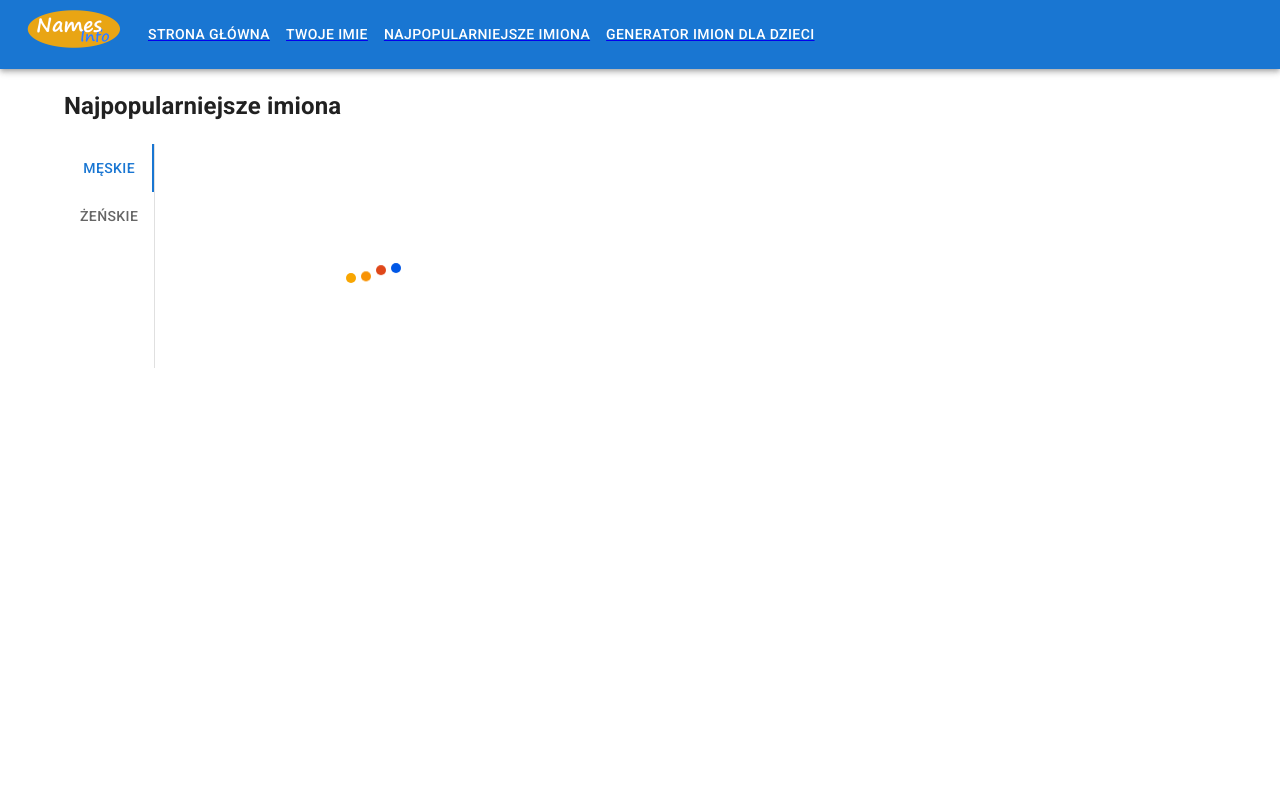
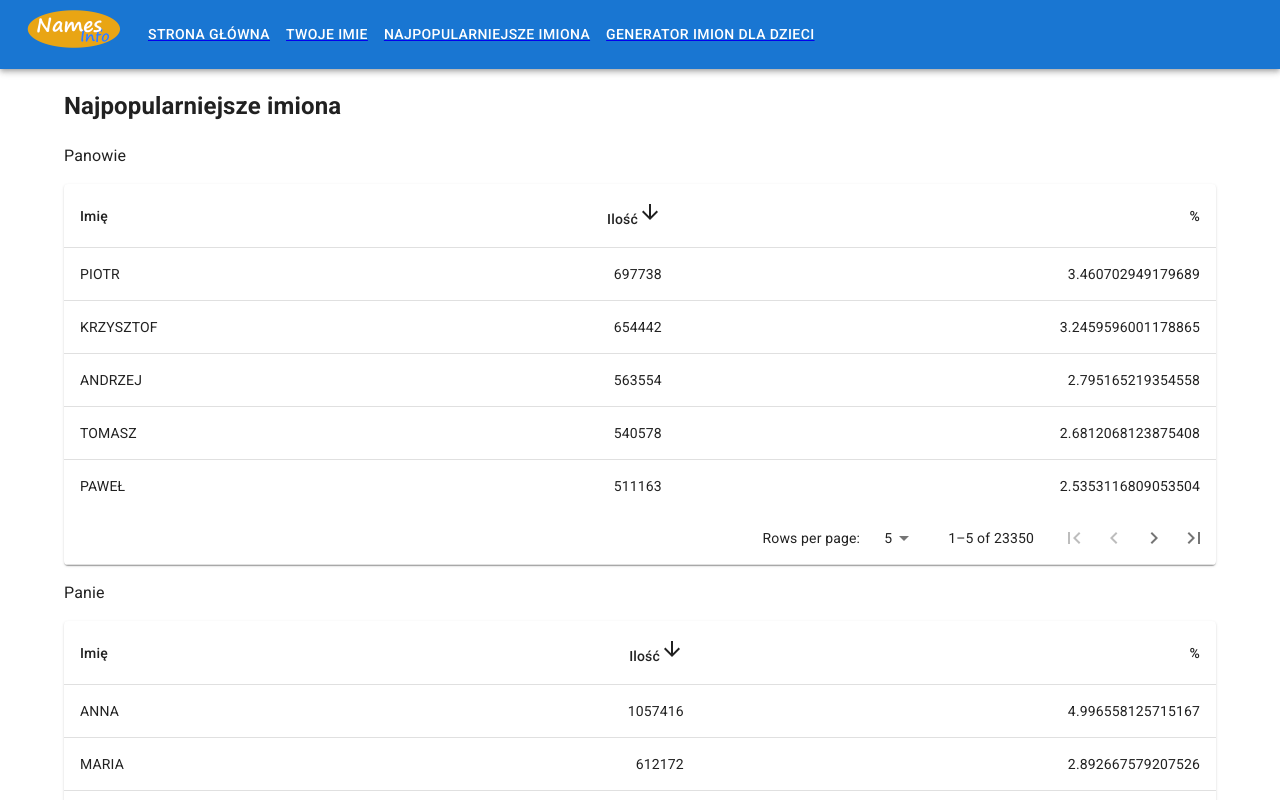
Before and after one commit to andro2ss/names_app, a React (Create React App) app: page /Najpopularniejszeimiona in a window 1280 px wide. Shown: the top 800 px of the page. Built offline with nearby package versions, Linux system fonts and the light colour scheme.

Commit message:
loading data done

```diff
--- a/package.json
+++ b/package.json
@@ -46,6 +46,7 @@
     "eslint-config-prettier": "^8.3.0",
     "eslint-plugin-prettier": "^4.0.0",
     "node-sass": "^7.0.1",
+    "papaparse": "^5.3.1",
     "prettier": "^2.5.1",
     "prettier-eslint": "^13.0.0",
     "prettier-eslint-cli": "^5.0.1"
--- a/src/components/common/items/Table.js
+++ b/src/components/common/items/Table.js
@@ -20,7 +20,6 @@ import Box from "@mui/material/Box";
 import { useTheme } from "@mui/material/styles";
 import { createTableData } from "../../functions/CreateTableData";
 import "./spinner.css";
-import MainLogo from "../header/mainLogo/MainLogo";
 
 export default function BasicTable({ status, arrays, counters, selectedArr }) {
   const [sortTable, setSortTable] = useState("quantityDown");
--- /dev/null
+++ b/src/components/functions/GetCsvData.js
@@ -0,0 +1,24 @@
+export default function GetCsvData(setStateArr, gender, setStatus) {
+  function getData(result) {
+    setStateArr(result);
+  }
+
+  function parseData(callBack) {
+    let csvFilePath;
+    if (gender === "male") {
+      csvFilePath = require("../data/MaleNames.csv");
+    } else {
+      csvFilePath = require("../data/FemaleNames.csv");
+    }
+    let Papa = require("papaparse/papaparse.min.js");
+    Papa.parse(csvFilePath, {
+      header: true,
+      download: true,
+      skipEmptyLines: true,
+      complete: function (results) {
+        callBack(results.data);
+      },
+    });
+  }
+  parseData(getData);
+}
--- a/src/components/functions/SaveDataAPI.js
+++ b/src/components/functions/SaveDataAPI.js
@@ -1,5 +1,3 @@
-import React from "react";
-
 function SaveDataApi(
   url,
   progressStatus,
--- a/src/components/pages/TopNames/TopNames.js
+++ b/src/components/pages/TopNames/TopNames.js
@@ -1,12 +1,76 @@
-import React from "react";
-import VerticalTabs from "./items/Tabs";
+import React, { useEffect, useState } from "react";
+import BasicTable from "../../common/items/Table";
+import getCsvData from "../../functions/GetCsvData";
 
-function TopNames(props) {
+function TopNames() {
+  const [maleArray, setMaleArray] = useState(1);
+  const [femaleArray, setFemaleArray] = useState(1);
+  const [status, setStatus] = useState(0);
+  const [arrays, setArrays] = useState([]);
+  const [counters, setCounters] = useState([]);
+
+  useEffect(() => {
+    if (status === 0) {
+      getCsvData(setMaleArray, "male");
+      setStatus(10);
+    }
+    if (typeof maleArray === "object" && status === 10) {
+      getCsvData(setFemaleArray, "female");
+      setStatus(20);
+    }
+    if (
+      typeof femaleArray === "object" &&
+      typeof maleArray === "object" &&
+      status === 20
+    ) {
+      let tempArray = [];
+      let tempCounter = [];
+      let maleCounter = 0;
+      let femaleCounter = 0;
+      let tempMaleArray = maleArray.map((person) => [
+        person.IMIĘ_PIERWSZE,
+        parseInt(person.LICZBA_WYSTĄPIEŃ),
+      ]);
+      let tempFemaleArray = femaleArray.map((person) => [
+        person.IMIĘ_PIERWSZE,
+        parseInt(person.LICZBA_WYSTĄPIEŃ),
+      ]);
+      tempArray.push(tempMaleArray);
+      tempArray.push(tempFemaleArray);
+      setArrays(tempArray);
+      for (let i = 0; i < tempMaleArray.length; i++) {
+        maleCounter += tempMaleArray[i][1];
+      }
+      for (let i = 0; i < tempFemaleArray.length; i++) {
+        femaleCounter += tempFemaleArray[i][1];
+      }
+      tempCounter.push(maleCounter);
+      tempCounter.push(femaleCounter);
+      setCounters(tempCounter);
+      setStatus(2);
+    }
+  }, [maleArray, femaleArray, status]);
+
   return (
     <>
       <div className="topNames">
         <h2>Najpopularniejsze imiona</h2>
-        <VerticalTabs />
+        <div>
+          <p>Panowie</p>
+          <BasicTable
+            status={status}
+            arrays={arrays}
+            counters={counters}
+            selectedArr={0}
+          />
+          <p>Panie</p>
+          <BasicTable
+            status={status}
+            arrays={arrays}
+            counters={counters}
+            selectedArr={1}
+          />
+        </div>
       </div>
     </>
   );
--- a/src/components/pages/TopNames/items/Tabs.js
+++ /dev/null
@@ -1,77 +0,0 @@
-import * as React from "react";
-import PropTypes from "prop-types";
-import Tabs from "@mui/material/Tabs";
-import Tab from "@mui/material/Tab";
-import Typography from "@mui/material/Typography";
-import Box from "@mui/material/Box";
-import BasicTable from "../../../common/items/Table";
-
-function TabPanel(props) {
-  const { children, value, index, ...other } = props;
-
-  return (
-    <div
-      role="tabpanel"
-      hidden={value !== index}
-      id={`vertical-tabpanel-${index}`}
-      aria-labelledby={`vertical-tab-${index}`}
-      {...other}
-    >
-      {value === index && (
-        <Box sx={{ p: 3 }}>
-          <Typography>{children}</Typography>
-        </Box>
-      )}
-    </div>
-  );
-}
-
-TabPanel.propTypes = {
-  children: PropTypes.node,
-  index: PropTypes.number.isRequired,
-  value: PropTypes.number.isRequired,
-};
-
-function a11yProps(index) {
-  return {
-    id: `vertical-tab-${index}`,
-    "aria-controls": `vertical-tabpanel-${index}`,
-  };
-}
-
-export default function VerticalTabs() {
-  const [value, setValue] = React.useState(0);
-
-  const handleChange = (event, newValue) => {
-    setValue(newValue);
-  };
-
-  return (
-    <Box
-      sx={{
-        flexGrow: 1,
-        bgcolor: "background.paper",
-        display: "flex",
-        height: 224,
-      }}
-    >
-      <Tabs
-        orientation="vertical"
-        variant="scrollable"
-        value={value}
-        onChange={handleChange}
-        aria-label="Vertical tabs example"
-        sx={{ borderRight: 1, borderColor: "divider" }}
-      >
-        <Tab label="Męskie" {...a11yProps(0)} />
-        <Tab label="Żeńskie" {...a11yProps(1)} />
-      </Tabs>
-      <TabPanel value={value} index={0}>
-        <BasicTable />
-      </TabPanel>
-      <TabPanel value={value} index={1}>
-        <BasicTable />
-      </TabPanel>
-    </Box>
-  );
-}
```
Also changed, not shown: 2 other files (tests, documents, lock files or other folders).
